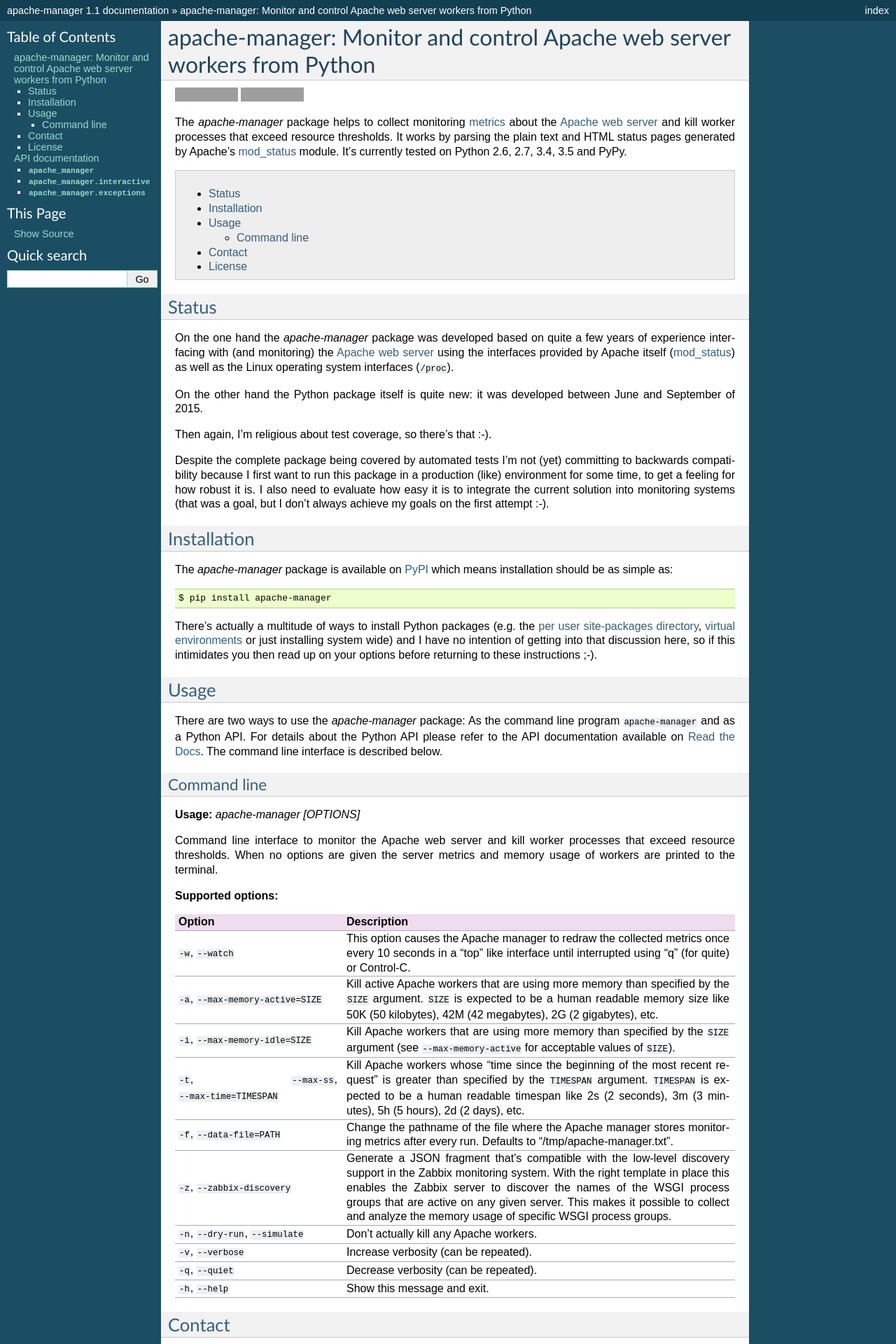
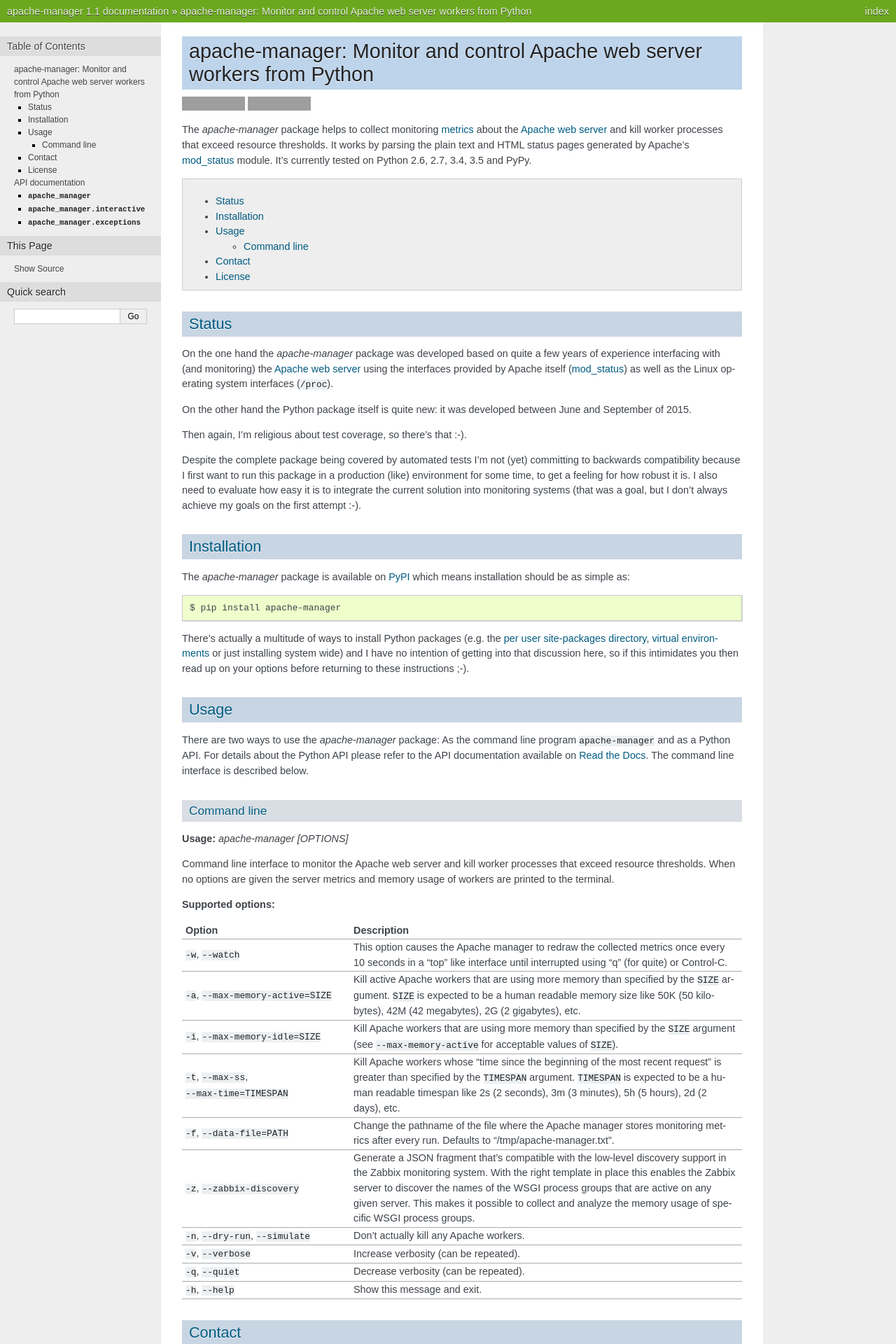
Before and after one commit to xolox/python-apache-manager, a Sphinx documentation site: the page built from docs/index.rst, in a window 1280 px wide. Shown: the top 1920 px of the page at 70% size. Built offline with Sphinx 7.4.7, drawn with Linux system fonts in a browser that asks for light colours; grey boxes are pictures that could not be loaded.

Commit message:
Change Sphinx documentation theme

```diff
--- a/docs/conf.py
+++ b/docs/conf.py
@@ -78,7 +78,4 @@ intersphinx_mapping = {
 
 # The theme to use for HTML and HTML Help pages.  See the documentation for
 # a list of builtin themes.
-html_theme = 'default'
-
-# Output file base name for HTML help builder.
-htmlhelp_basename = 'apachemanagerdoc'
+html_theme = 'nature'
```
